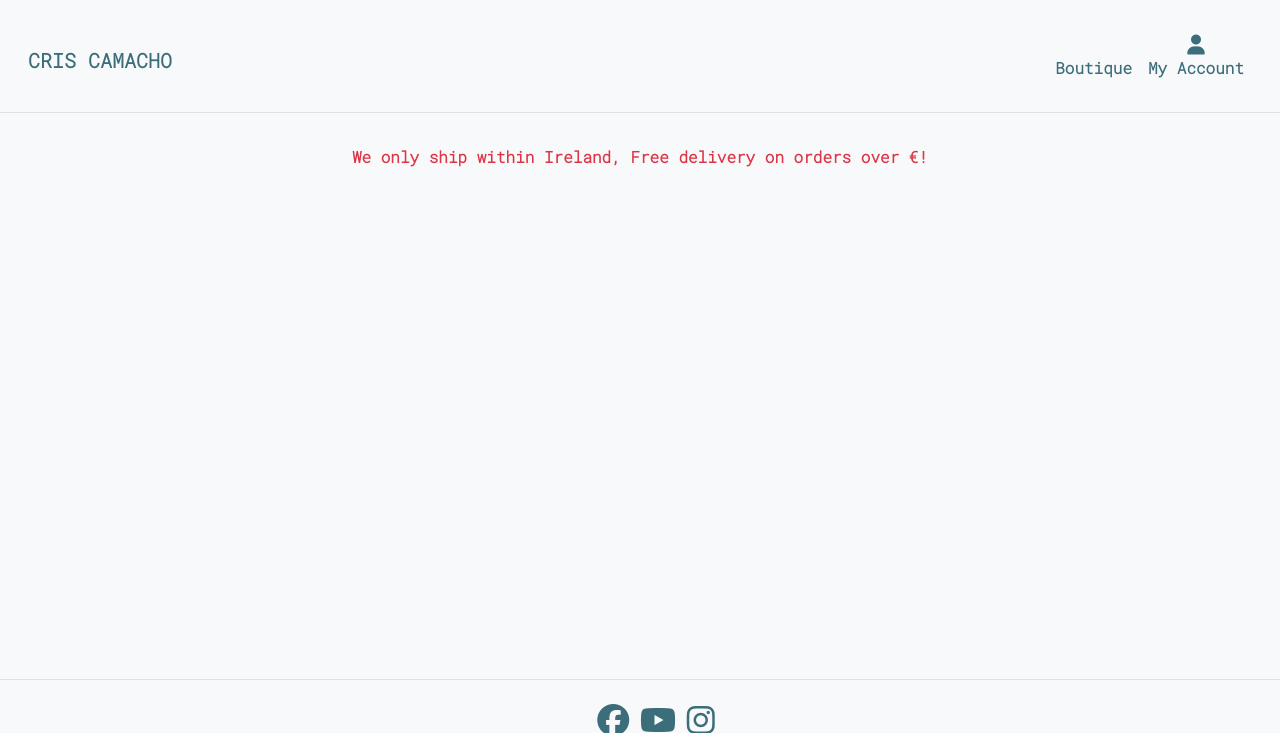
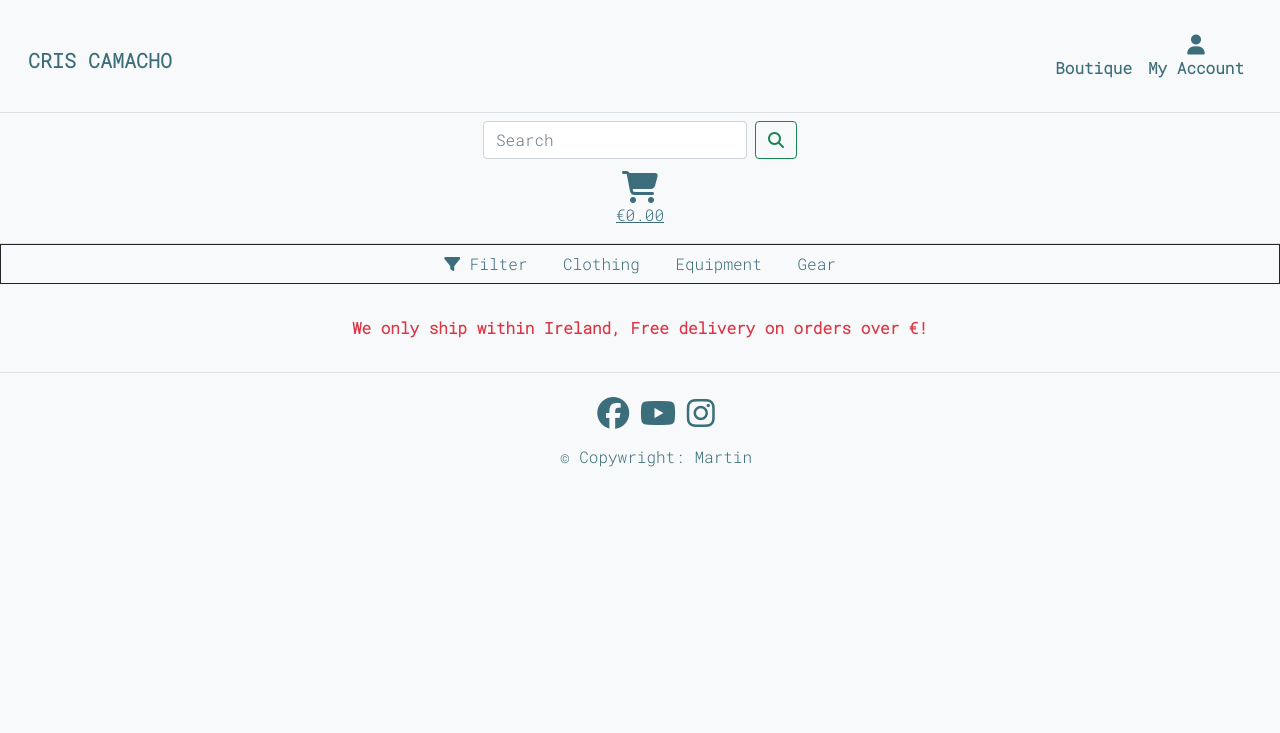
Before and after one commit to MartinFortuna/pilates-store-p5, a Django app: page /products/ in a window 1280 px wide. Shown: the top 733 px of the page. Run offline with Django 3.2, Linux system fonts and the light colour scheme; the visitor is signed in with stand-in values (Sample User, id 1); data that the repository does not hold is empty; some libraries are stand-ins or nearby versions.

Commit message:
Added products header

```diff
--- /dev/null
+++ b/products/templates/includes/page_header.html
@@ -0,0 +1,57 @@
+<div class="container-fluid border-bottom color">
+    <form class="d-flex col-md-3 mx-auto my-2" method="GET" action="#">
+        <input class="form-control me-2" type="search" placeholder="Search" aria-label="Search" name="q">
+        <button class="btn btn-outline-success" type="submit">
+            <i class="fa-solid fa-magnifying-glass"></i>
+        </button>
+    </form>
+
+    <a class="{% if grand_total %}text-primary font-weight-bold{% else %}text-black{% endif %}" href="#">
+        <div class="text-center">
+            <div class="mt-3 mb-1"><i class="fa-solid fa-cart-shopping fa-2xl"></i></div>
+            <p class="mb-3">
+                {% if grand_total %}
+                €{{ grand_total|floatformat:2 }}
+                {% else %}
+                €0.00
+                {% endif %}
+            </p>
+        </div>
+    </a>
+</div>
+<div class="container-fluid dropdown text-center color border border-dark">
+    <a class="btn" href="#" role="button" id="Filter" data-bs-toggle="dropdown" aria-expanded="false"><i
+            class="fa-solid fa-filter"></i>
+        Filter
+    </a>
+    <ul class="dropdown-menu" aria-labelledby="Filter">
+        <li><a class="dropdown-item" href="#">By Price</a></li>
+        <li><a class="dropdown-item" href="#">By Rating</a></li>
+        <li><a class="dropdown-item" href="">All Products</a></li>
+    </ul>
+    <a class="btn" href="#" role="button" id="clothing" data-bs-toggle="dropdown" aria-expanded="false">
+        Clothing
+    </a>
+    <ul class="dropdown-menu" aria-labelledby="clothing">
+        <li><a class="dropdown-item" href="#">Unisex</a></li>
+        <li><a class="dropdown-item" href="#">Women</a></li>
+        <li><a class="dropdown-item" href="#">Men</a></li>
+        <li><a class="dropdown-item" href="#">All</a></li>
+    </ul>
+    <a class="btn" href="#" role="button" id="equipment" data-bs-toggle="dropdown" aria-expanded="false">
+        Equipment
+    </a>
+    <ul class="dropdown-menu" aria-labelledby="equipment">
+        <li><a class="dropdown-item" href="#">Home</a></li>
+        <li><a class="dropdown-item" href="#">Professional</a></li>
+        <li><a class="dropdown-item" href="#">All</a>
+        </li>
+    </ul>
+    <a class="btn" href="#" role="button" id="gear" data-bs-toggle="dropdown" aria-expanded="false">
+        Gear
+    </a>
+    <ul class="dropdown-menu" aria-labelledby="gear">
+        <li><a class="dropdown-item" href="#">All</a></li>
+    </ul>
+</div>
+<div>
--- a/products/templates/products/products.html
+++ b/products/templates/products/products.html
@@ -1,5 +1,6 @@
 {% extends "base.html" %}
 {% block content %}
+{% include 'includes/page_header.html' %}
     <div class="container-fluid col-11 mx-auto my-3">
         <div class="row text-center">
             <p class="text-danger mt-3">
```
Also changed, not shown: products/admin.py (line endings or trailing spaces).
